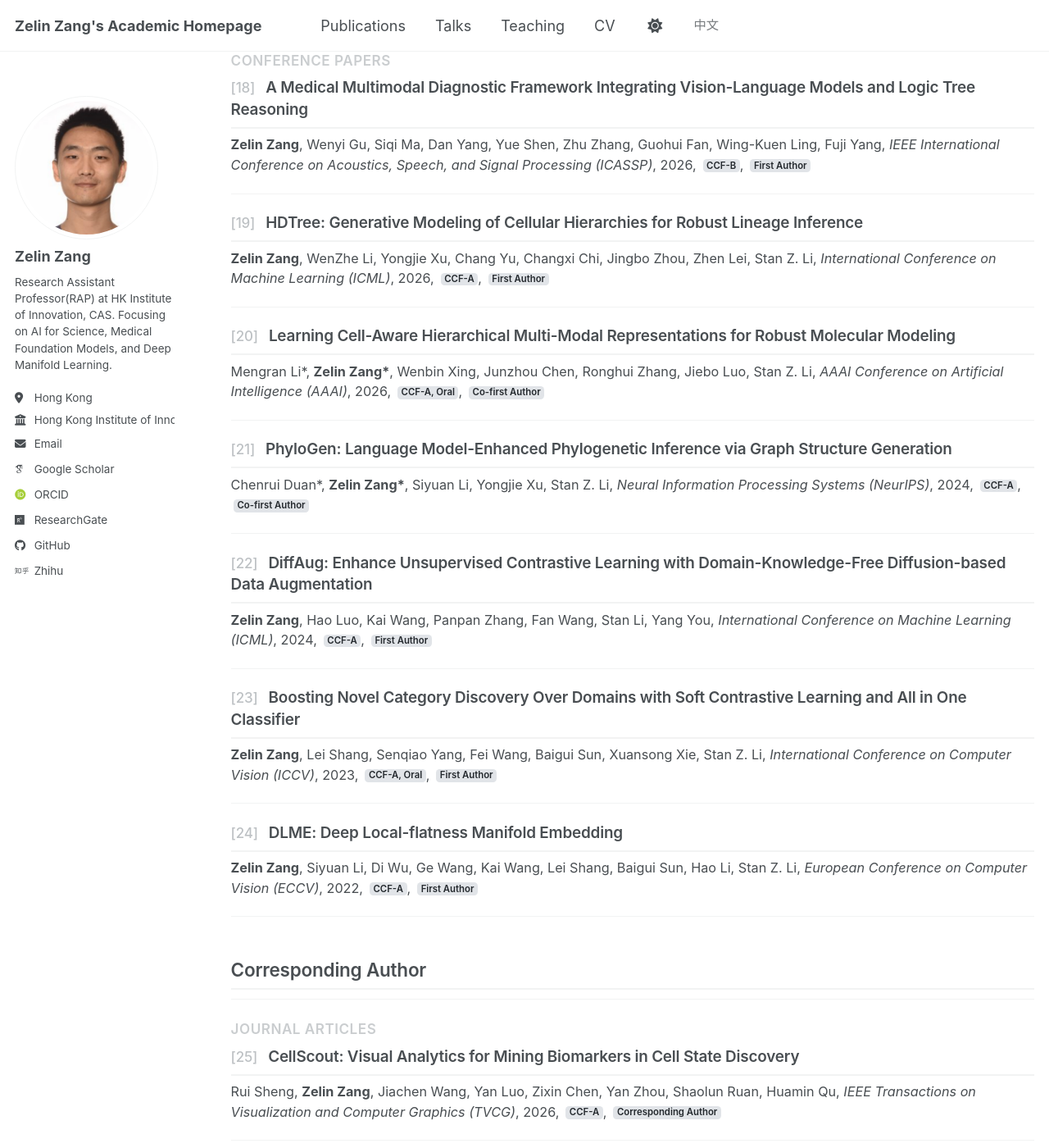
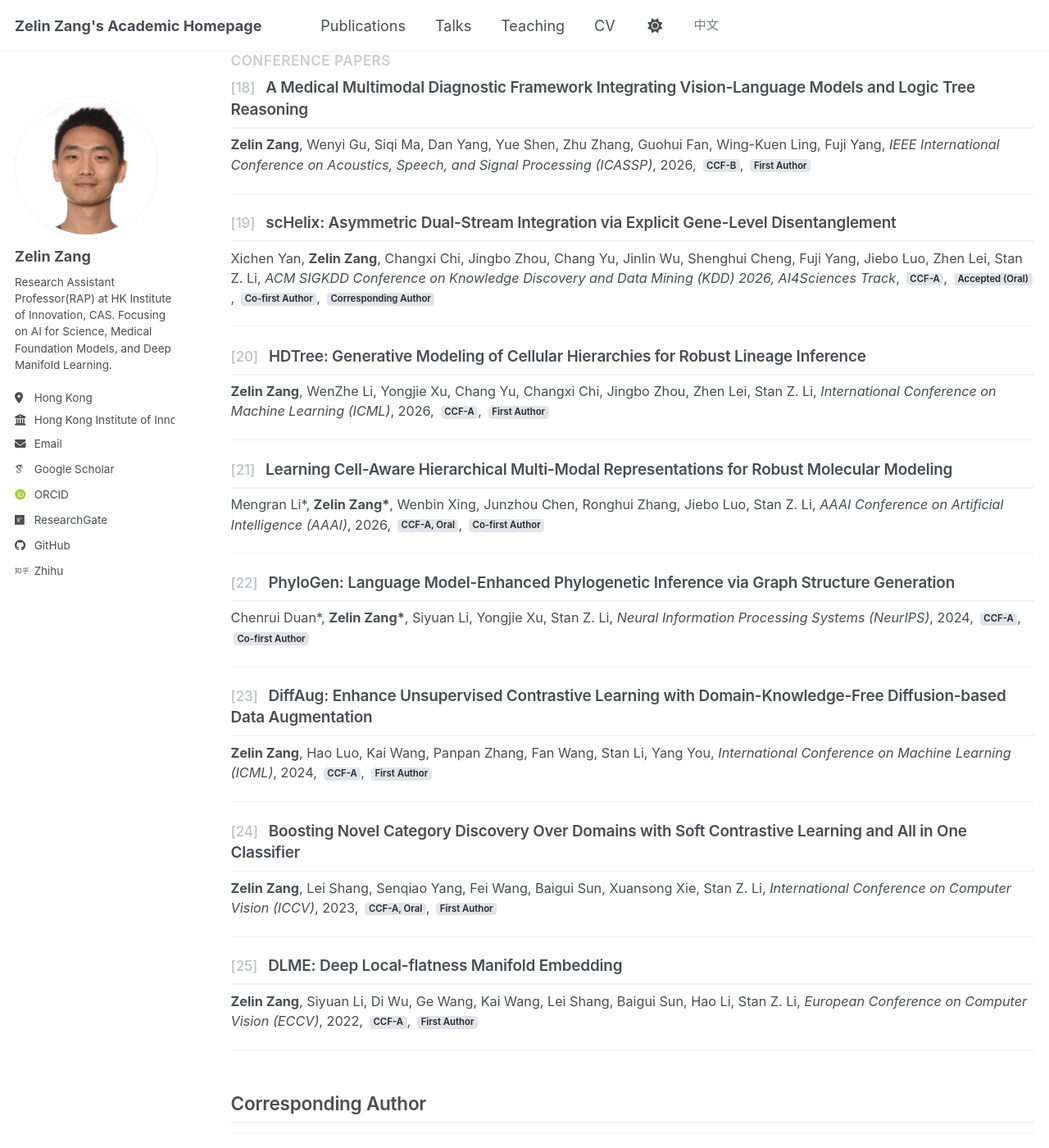
Before and after one commit to zangzelin/zangzelin.github.io, a Jekyll site: the page built from _pages/publications.html, in a window 1280 px wide and 1400 px high, scrolled down 3035 px. Shown: the whole window at 82% size. Built offline with Jekyll 4.4.1, drawn with Linux system fonts in a browser that asks for light colours; some web fonts are replaced; a script bundle is joined from its source files by our own code; library files that are not in the unit come from our copies; some of the changed text lies outside the part shown.

Commit message:
auto push

```diff
--- a/_data/news.yml
+++ b/_data/news.yml
@@ -1,3 +1,5 @@
+- date: "May 2026"
+  text: 'Two papers accepted by **ACM SIGKDD Conference on Knowledge Discovery and Data Mining (KDD) 2026, AI4Sciences Track**: [scHelix](https://openreview.net/forum?id=sCOLatnwU5) (**Oral**) and [TCG-LLM](https://openreview.net/forum?id=sFVQ3H4wn6) (**Poster**) (<span class="badge">CCF-A</span>).'
 - date: "May 2026"
   text: 'Recognized as an **ICML 2026 Gold Reviewer**, placing among the top reviewers for this year''s conference, with complimentary registration awarded.'
 - date: "May 2026"
--- a/_data/news_zh.yml
+++ b/_data/news_zh.yml
@@ -1,3 +1,5 @@
+- date: "May 2026"
+  text: '两篇论文被 **ACM SIGKDD Conference on Knowledge Discovery and Data Mining (KDD) 2026, AI4Sciences Track** 接收：[scHelix](https://openreview.net/forum?id=sCOLatnwU5)（**Oral**）和 [TCG-LLM](https://openreview.net/forum?id=sFVQ3H4wn6)（**Poster**）(<span class="badge">CCF-A</span>)。'
 - date: "May 2026"
   text: '获评 **ICML 2026 Gold Reviewer**，位列本届会议顶尖审稿人之列，并获得大会免费注册资格。'
 - date: "May 2026"
--- a/_data/scholar.yml
+++ b/_data/scholar.yml
@@ -1,2 +1,2 @@
-citation_count: 1212
-citations: '1212'
+citation_count: 1218
+citations: '1218'
--- /dev/null
+++ b/_publications/2026-kdd-schelix.md
@@ -0,0 +1,11 @@
+---
+title: "scHelix: Asymmetric Dual-Stream Integration via Explicit Gene-Level Disentanglement"
+collection: publications
+category: conferences
+permalink: /publication/2026-kdd-schelix
+excerpt: 'Xichen Yan, <b>Zelin Zang</b>, Changxi Chi, Jingbo Zhou, Chang Yu, Jinlin Wu, Shenghui Cheng, Fuji Yang, Jiebo Luo, Zhen Lei, Stan Z. Li, <i>ACM SIGKDD Conference on Knowledge Discovery and Data Mining (KDD) 2026, AI4Sciences Track</i>, <span class="badge">CCF-A</span>, <span class="badge">Accepted (Oral)</span>, <span class="badge">Co-first Author</span>, <span class="badge">Corresponding Author</span>'
+date: 2026-05-17
+venue: 'ACM SIGKDD Conference on Knowledge Discovery and Data Mining (KDD) 2026, AI4Sciences Track'
+paperurl: 'https://openreview.net/forum?id=sCOLatnwU5'
+citation: 'Xichen Yan, Zelin Zang, Changxi Chi, Jingbo Zhou, Chang Yu, Jinlin Wu, Shenghui Cheng, Fuji Yang, Jiebo Luo, Zhen Lei, Stan Z. Li. (2026). &quot;scHelix: Asymmetric Dual-Stream Integration via Explicit Gene-Level Disentanglement.&quot; <i>ACM SIGKDD Conference on Knowledge Discovery and Data Mining (KDD) 2026, AI4Sciences Track</i>.'
+---
--- /dev/null
+++ b/_publications/2026-kdd-tcg-llm.md
@@ -0,0 +1,11 @@
+---
+title: "TCG-LLM: Physics-aware Fine-tuning with Quality-based Reward Shaping for Tropical Cyclogenesis Detection and Localization"
+collection: publications
+category: conferences
+permalink: /publication/2026-kdd-tcg-llm
+excerpt: 'Zhaoyang Ma, <b>Zelin Zang</b>, Dongfang Ma, <i>ACM SIGKDD Conference on Knowledge Discovery and Data Mining (KDD) 2026, AI4Sciences Track</i>, <span class="badge">CCF-A</span>, <span class="badge">Accepted (Poster)</span>'
+date: 2026-05-17
+venue: 'ACM SIGKDD Conference on Knowledge Discovery and Data Mining (KDD) 2026, AI4Sciences Track'
+paperurl: 'https://openreview.net/forum?id=sFVQ3H4wn6'
+citation: 'Zhaoyang Ma, Zelin Zang, Dongfang Ma. (2026). &quot;TCG-LLM: Physics-aware Fine-tuning with Quality-based Reward Shaping for Tropical Cyclogenesis Detection and Localization.&quot; <i>ACM SIGKDD Conference on Knowledge Discovery and Data Mining (KDD) 2026, AI4Sciences Track</i>.'
+---
```
